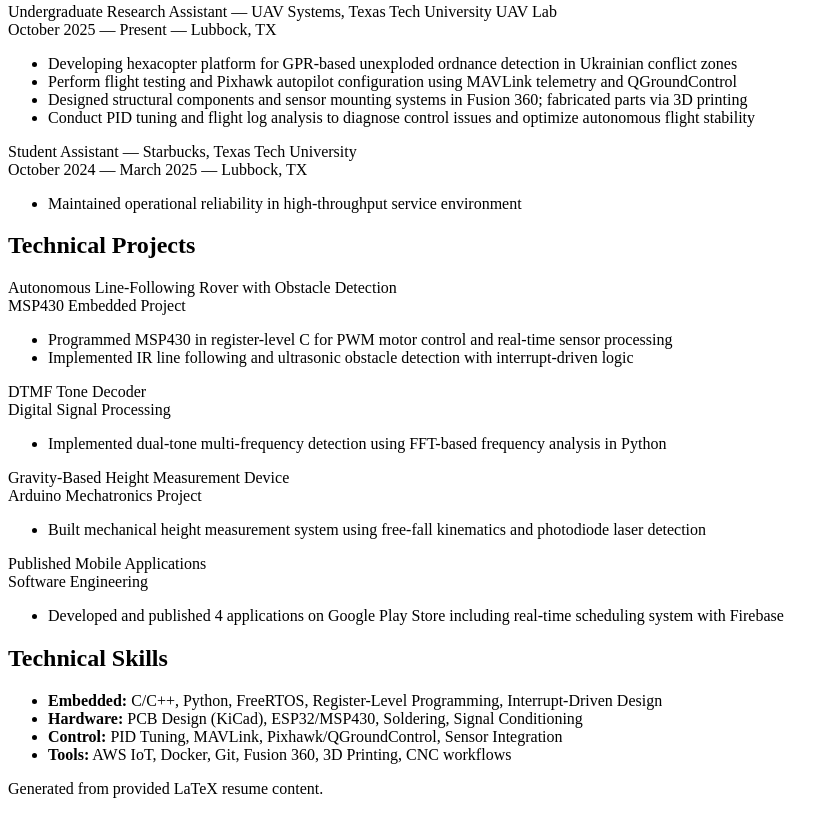
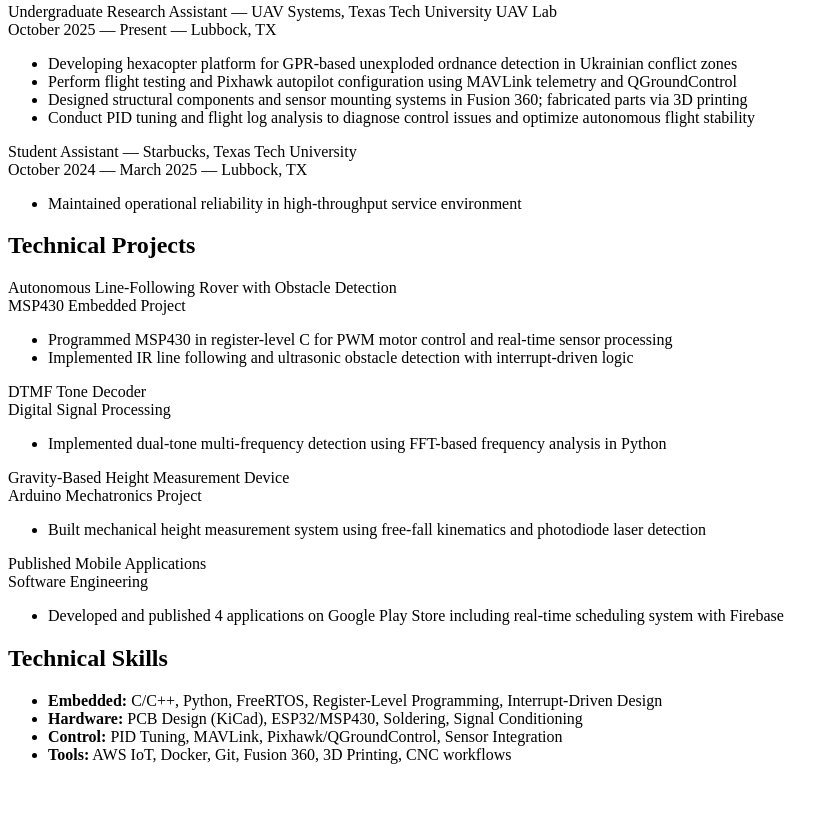
Before and after one commit to rohankumarkhatri/rohankhatri.com, a plain HTML site: page index.html in a window 1280 px wide. Shown: the part 457-1271 px from the top of the page, without its empty margins (0-839 px from the left). After the commit the page ends 1237 px from the top, so only its background shows below. Drawn offline with Linux system fonts and the light colour scheme.

Commit message:
removed footer

```diff
--- a/index.html
+++ b/index.html
@@ -108,9 +108,6 @@
       </ul>
     </section>
 
-    <footer class="footer">
-      <p>Generated from provided LaTeX resume content.</p>
-    </footer>
   </main>
 </body>
 </html>
```
